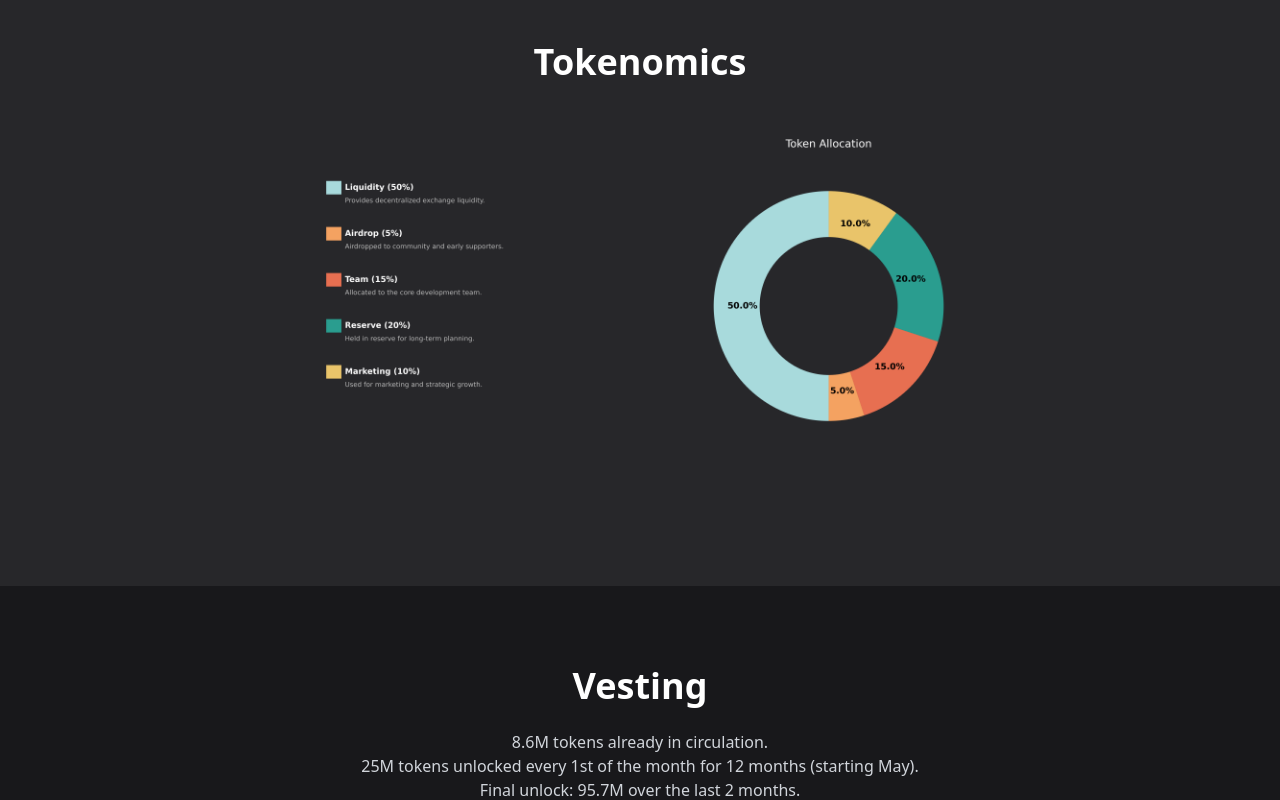
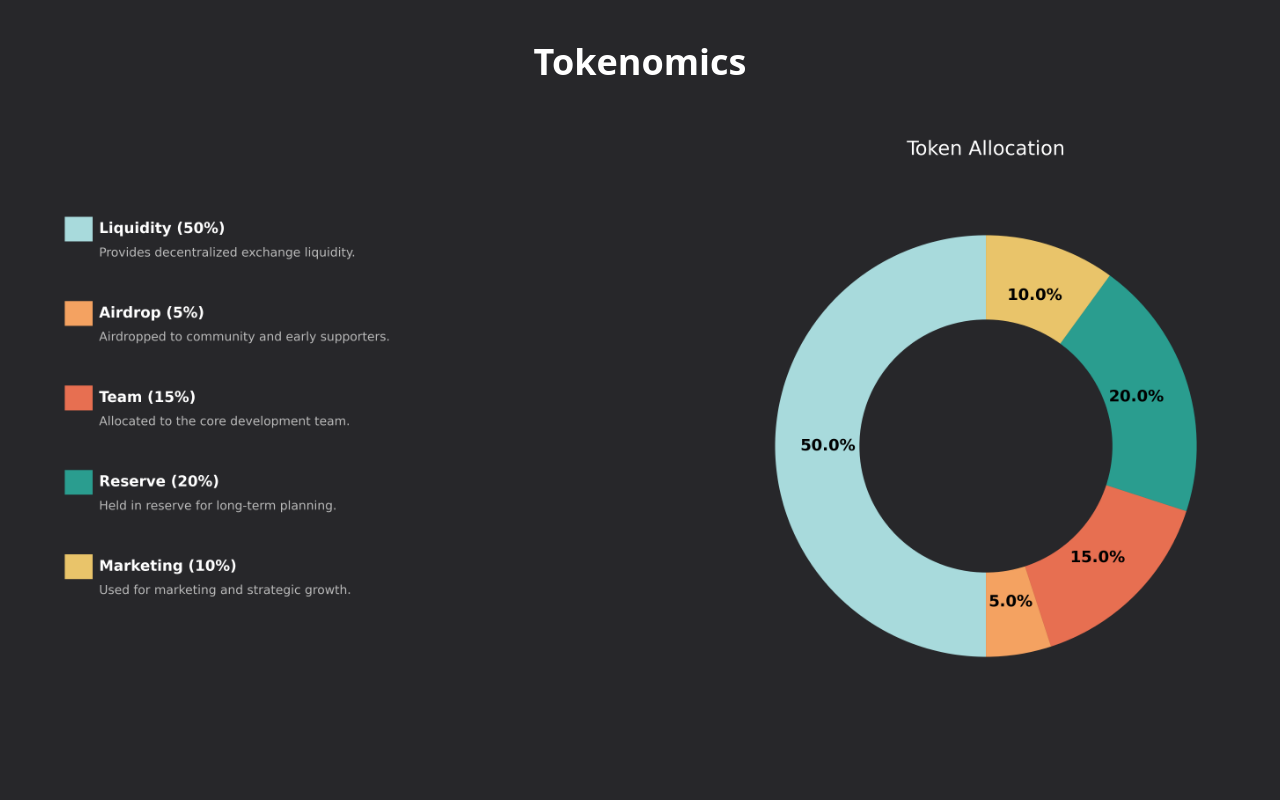
Before and after one commit to PAKmeme/dump25.io-site, a Next.js app: page / in a window 1280 px wide. Shown: the part 940-1740 px from the top of the page. Built offline with nearby package versions, Linux system fonts and the light colour scheme.

Commit message:
Update page.tsx

```diff
--- a/app/page.tsx
+++ b/app/page.tsx
@@ -49,7 +49,7 @@ export default function Home() {
         <ul className="text-gray-300 max-w-xl mx-auto text-lg space-y-2">
        </ul>
       <div className="flex justify-center py-8">
-  <img src="/tokenomics.png" alt="Tokenomics Chart" className="w-full max-w-2xl" />
+  <img src="/tokenomics.png" alt="Tokenomics Chart" className="w-[1400px] object-cover" />
 </div>
 
       </section>
```
